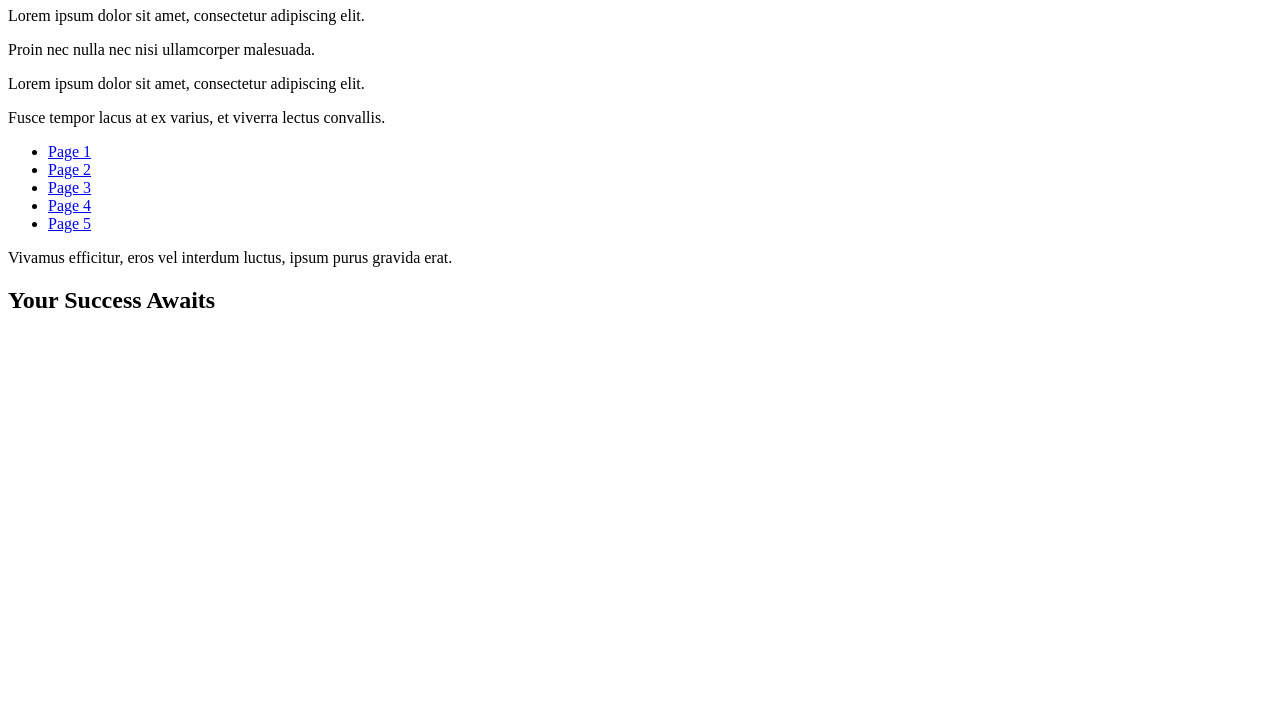
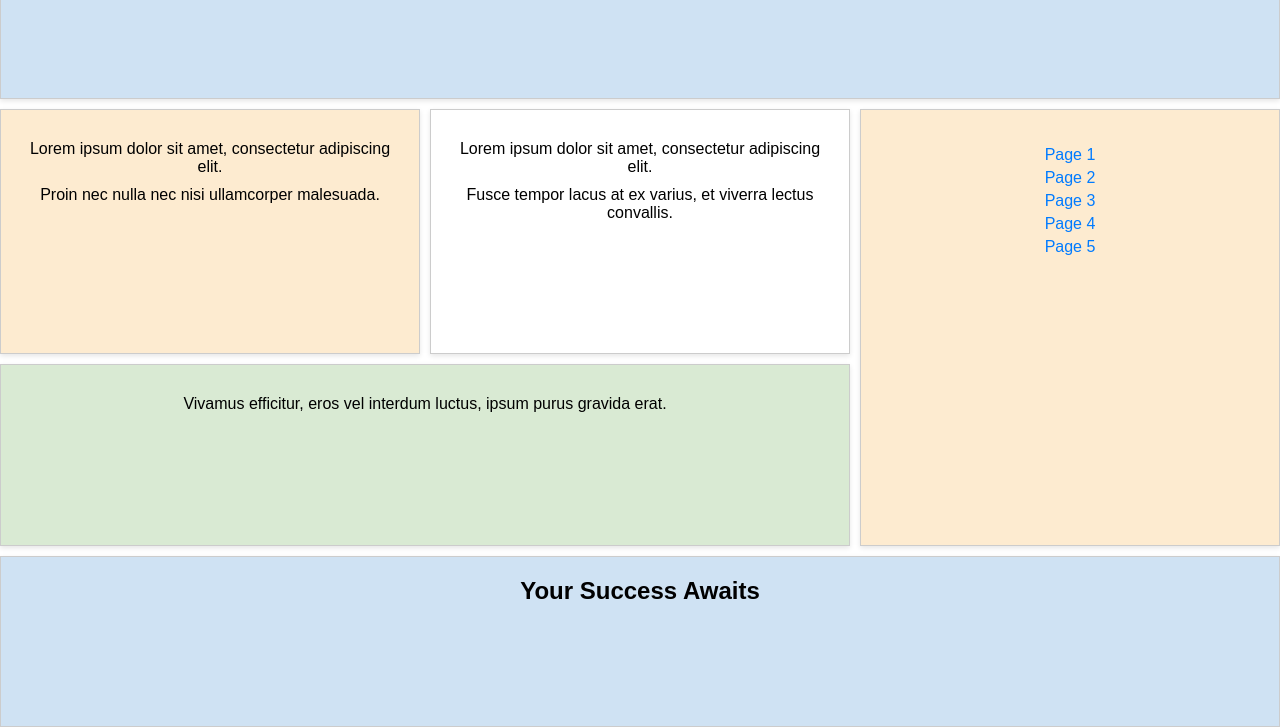
Before and after one commit to VladKuke/website_labs, a plain HTML site: page index.html in a window 1280 px wide. Shown: the part 73-800 px from the top of the page. Drawn offline with Linux system fonts and the light colour scheme.

Commit message:
Update index.html

```diff
--- a/index.html
+++ b/index.html
@@ -4,7 +4,7 @@
     <meta charset="UTF-8">
     <meta name="viewport" content="width=device-width, initial-scale=1.0">
     <title>Variant 4 Layout</title>
-    <link rel="stylesheet" href="SITE_SHEET.css">
+    <link rel="stylesheet" href="grid.css">
 </head>
 <body>
 <div class="container">
```
